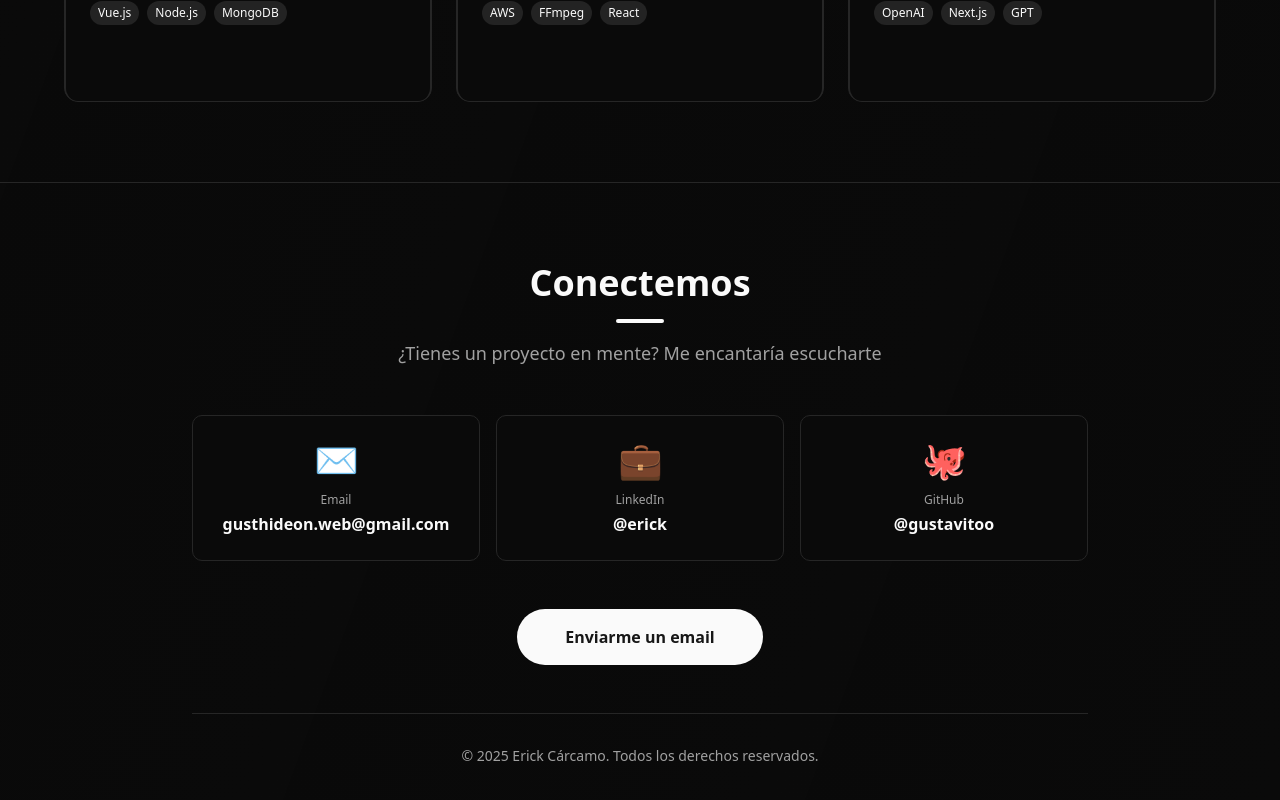
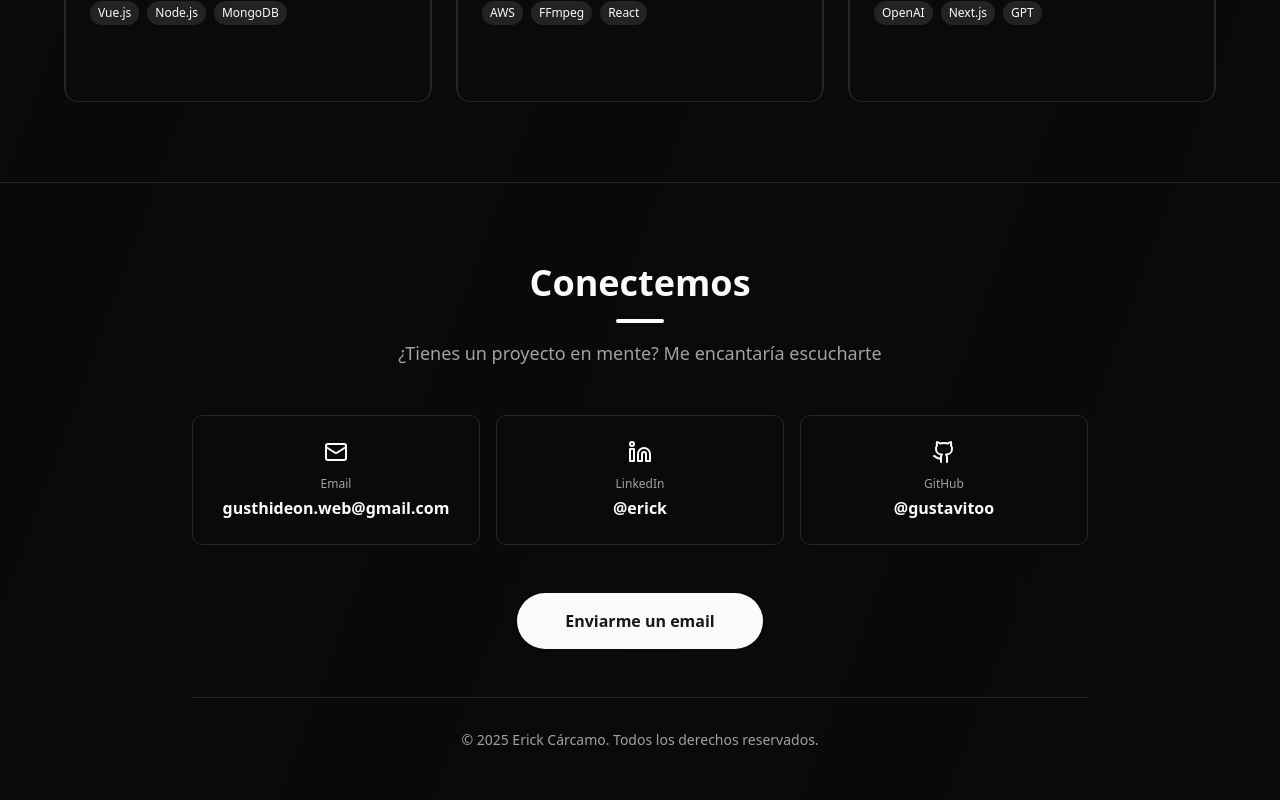
Before and after one commit to gustavitoo/portfolio, a React (Vite) app: page / in a window 1280 px wide. Shown: the part 2650-3450 px from the top of the page. Built offline with nearby package versions, Linux system fonts and the light colour scheme; no server answers.

Commit message:
feat: Update contact section icons

```diff
--- a/package.json
+++ b/package.json
@@ -15,6 +15,7 @@
     "@fontsource/geist-sans": "^5.2.5",
     "@tailwindcss/vite": "^4.1.17",
     "framer-motion": "^12.23.24",
+    "lucide-react": "^0.555.0",
     "react": "^19.2.0",
     "react-dom": "^19.2.0",
     "tailwindcss": "^4.1.17"
--- a/src/components/Contact.tsx
+++ b/src/components/Contact.tsx
@@ -1,9 +1,11 @@
 import { motion } from "framer-motion"
+import { Github, Mail, Linkedin } from "lucide-react"
+
 
 const contacts = [
-  { label: "Email", value: "gusthideon.web@gmail.com", icon: "✉️", href: "mailto:john@example.com" },
-  { label: "LinkedIn", value: "@erick", icon: "💼", href: "#" },
-  { label: "GitHub", value: "@gustavitoo", icon: "🐙", href: "#" },
+  { label: "Email", value: "gusthideon.web@gmail.com", icon: <Mail />, href: "mailto:john@example.com" },
+  { label: "LinkedIn", value: "@erick", icon: <Linkedin />, href: "#" },
+  { label: "GitHub", value: "@gustavitoo", icon: <Github />, href: "#" },
 ]
 
 export default function Contact() {
--- a/src/components/Hero.tsx
+++ b/src/components/Hero.tsx
@@ -50,7 +50,7 @@ export default function Hero() {
             <button className="cursor-pointer px-8 py-3 bg-primary text-primary-foreground rounded-full font-medium hover:shadow-lg transition-all duration-300 hover:scale-105">
               Ver mi trabajo
             </button>
-            <a href="assets/cv_download.pdf" download="CV.pdf" className="cursor-pointer">
+            <a href="cv_download.pdf" download="CV.pdf" className="cursor-pointer">
               <button className="cursor-pointer px-8 py-3 border border-border rounded-full font-medium hover:border-foreground transition-all duration-300 hover:scale-105">
                 Descargar CV
               </button>
```
Also changed, not shown: 8 other files (tests, documents, lock files or other folders).
